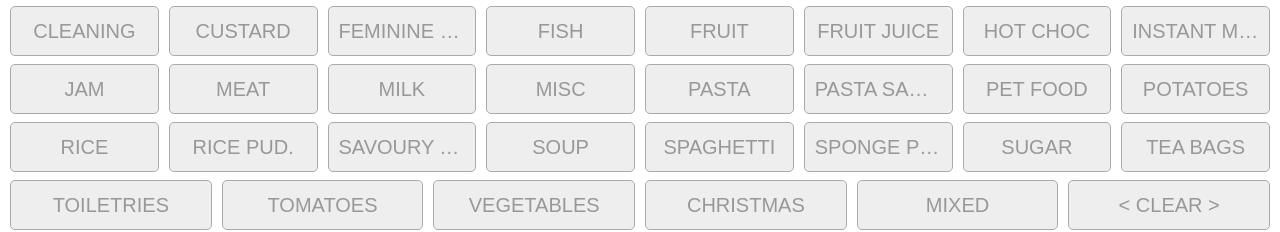
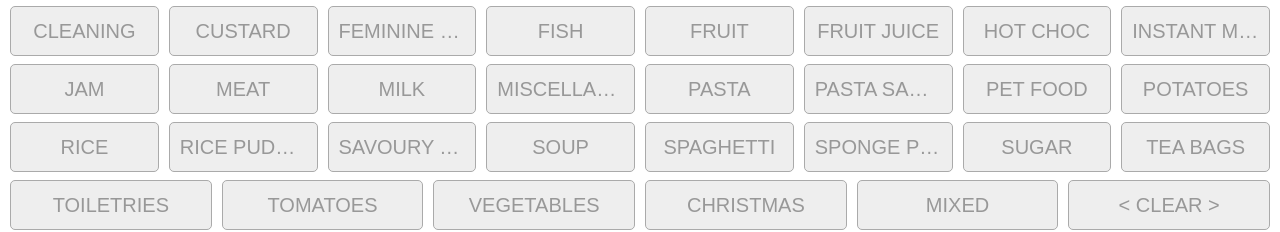
Before and after one commit to Kacper-Lubisz/TrayMaster, a React (Create React App) app: page / in a window 1280 px wide. Shown: the part 560-792 px from the top of the page. Built offline with nearby package versions, Linux system fonts and the light colour scheme.

Commit message:
Hotfixes into staging before master merge

```diff
--- a/src/core/WarehouseModel.ts
+++ b/src/core/WarehouseModel.ts
@@ -78,7 +78,7 @@ const endZones = [
 /**
  * Mock warehouse tray expiries
  */
-const trayExpires: ExpiryRange[] = [
+const trayExpiries: ExpiryRange[] = [
     {
         from: null,
         to: null,
@@ -183,7 +183,7 @@ async function generateRandomWarehouse(id: string, name: string): Promise<Wareho
 
     function makeRandomTray(parentColumn: Column): void {
         const category = Math.random() < 0.25 ? undefined : Utils.randItem(warehouse.categories);
-        const expiry = Math.random() < 0.25 ? undefined : Utils.randItem(trayExpires);
+        const expiry = Math.random() < 0.25 ? undefined : Utils.randItem(trayExpiries);
         const weight = Math.random() < 0.25 ? undefined :
                        Number((15 * Math.random()).toFixed(2));
 
--- a/src/core/WarehouseModel/Layers/Warehouse.ts
+++ b/src/core/WarehouseModel/Layers/Warehouse.ts
@@ -8,15 +8,16 @@ import Utils from "../Utils";
 
 const defaultCategories: string[] = [
     "Baby Care", "Baby Food", "Nappies", "Beans", "Biscuits", "Cereal", "Choc/Sweet", "Coffee", "Cleaning", "Custard",
-    "Feminine Hygiene", "Fish", "Fruit", "Fruit Juice", "Hot Choc", "Instant Meals", "Jam", "Meat", "Milk", "Misc",
-    "Pasta", "Pasta Sauce", "Pet Food", "Potatoes", "Rice", "Rice Pud.", "Savoury Treats", "Soup", "Spaghetti",
+    "Feminine Hygiene", "Fish", "Fruit", "Fruit Juice", "Hot Choc", "Instant Meals", "Jam", "Meat", "Milk",
+    "Miscellaneous",
+    "Pasta", "Pasta Sauce", "Pet Food", "Potatoes", "Rice", "Rice Pudding", "Savoury Treats", "Soup", "Spaghetti",
     "Sponge Pudding", "Sugar", "Tea Bags", "Toiletries", "Tomatoes", "Vegetables", "Christmas", "Mixed"
 ];
 
 const defaultTraySizes: TraySize[] = [
-    {index: 0, label: "small", sizeRatio: 1.5},
-    {index: 1, label: "regular", sizeRatio: 2.5},
-    {index: 2, label: "large", sizeRatio: 3.5},
+    {index: 0, label: "narrow", sizeRatio: 1.5},
+    {index: 1, label: "standard", sizeRatio: 2.5},
+    {index: 2, label: "wide", sizeRatio: 3.5}
 ];
 
 
--- a/src/pages/ShelfViewPage.tsx
+++ b/src/pages/ShelfViewPage.tsx
@@ -852,8 +852,8 @@ class ShelfViewPage extends React.Component<RouteComponentProps & ShelfViewProps
 
                     buttons={this.state.isEditShelf && this.state.currentView instanceof Shelf ? [
                         {
-                            name: this.state.currentView.isPickingArea ? "Remove from Picking Area"
-                                                                       : "Add to Picking Area",
+                            name: this.state.currentView.isPickingArea ? "Unmark as Picking Area"
+                                                                       : "Mark as Picking Area",
                             onClick: this.togglePickingArea.bind(this, this.state.currentView)
                         },
                         {name: "Add Column", onClick: this.addColumn.bind(this, this.state.currentView)},
```
